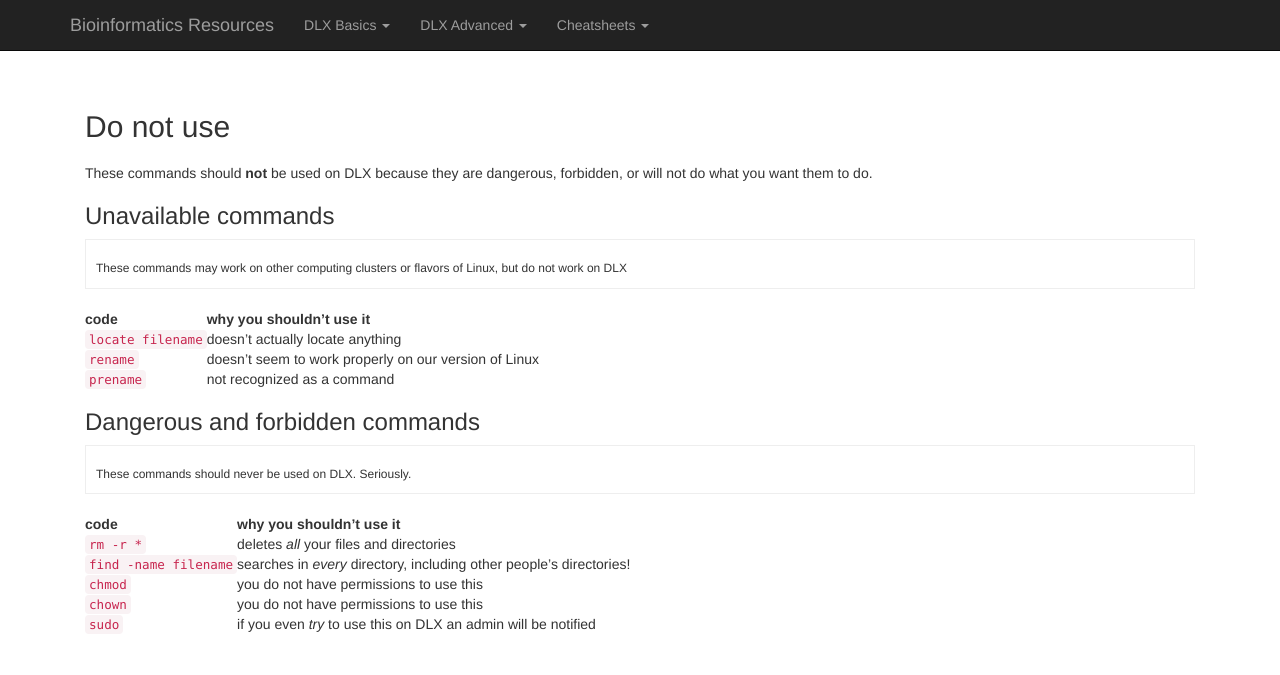
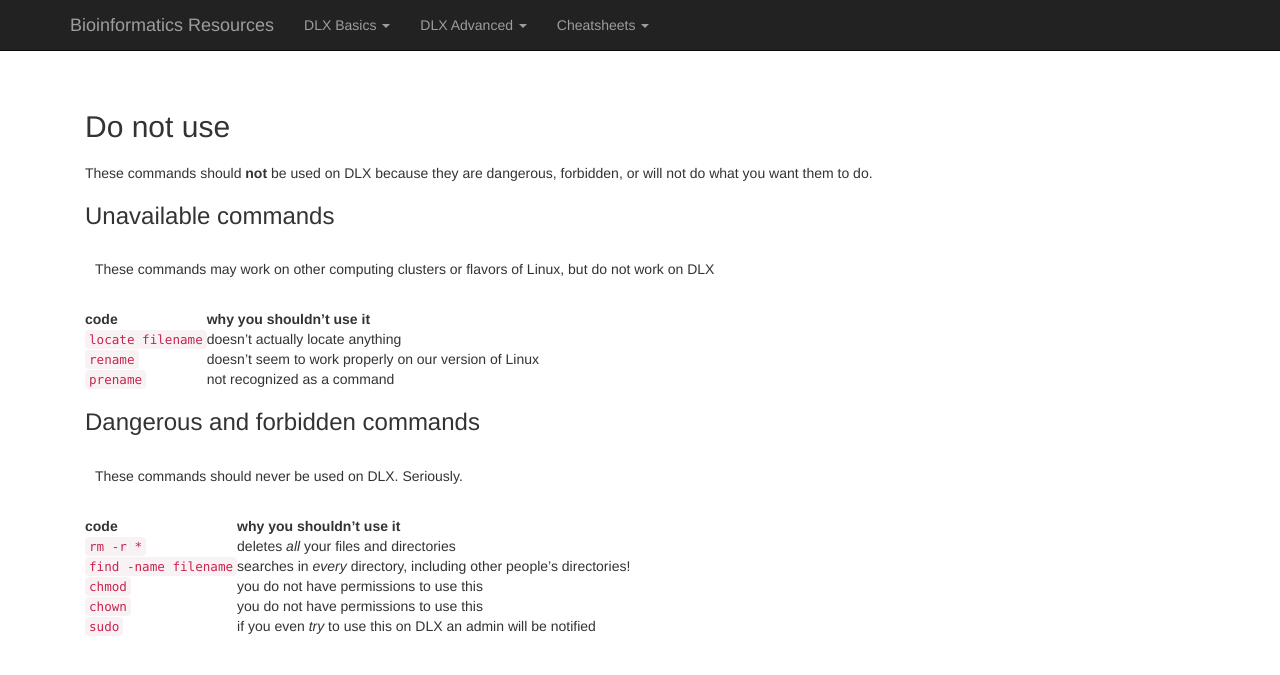
Before and after one commit to karajones/karajones.github.io, a Jekyll site: the page built from commands/basics6.md, in a window 1280 px wide. Shown: the top 675 px of the page. Built offline with Jekyll 4.4.1, drawn with Linux system fonts in a browser that asks for light colours; nearby versions of some CDN libraries; our own code applies the rules of GitHub Pages for plain Markdown files.

Commit message:
Update _type.scss

```diff
--- a/css/bootstrap/_type.scss
+++ b/css/bootstrap/_type.scss
@@ -241,9 +241,8 @@ abbr[data-original-title] {
 blockquote {
   padding: ( $line-height-computed / 2 );
   margin: 0 0 $line-height-computed;
-  font-size: 12px;
-  border-left: 3px solid #000;
-  border: 1px solid $blockquote-border-color;
+  font-size: 14px;
+  border: 3px 1px 1px 1px solid $blockquote-border-color;
 
   p,
   ul,
```
